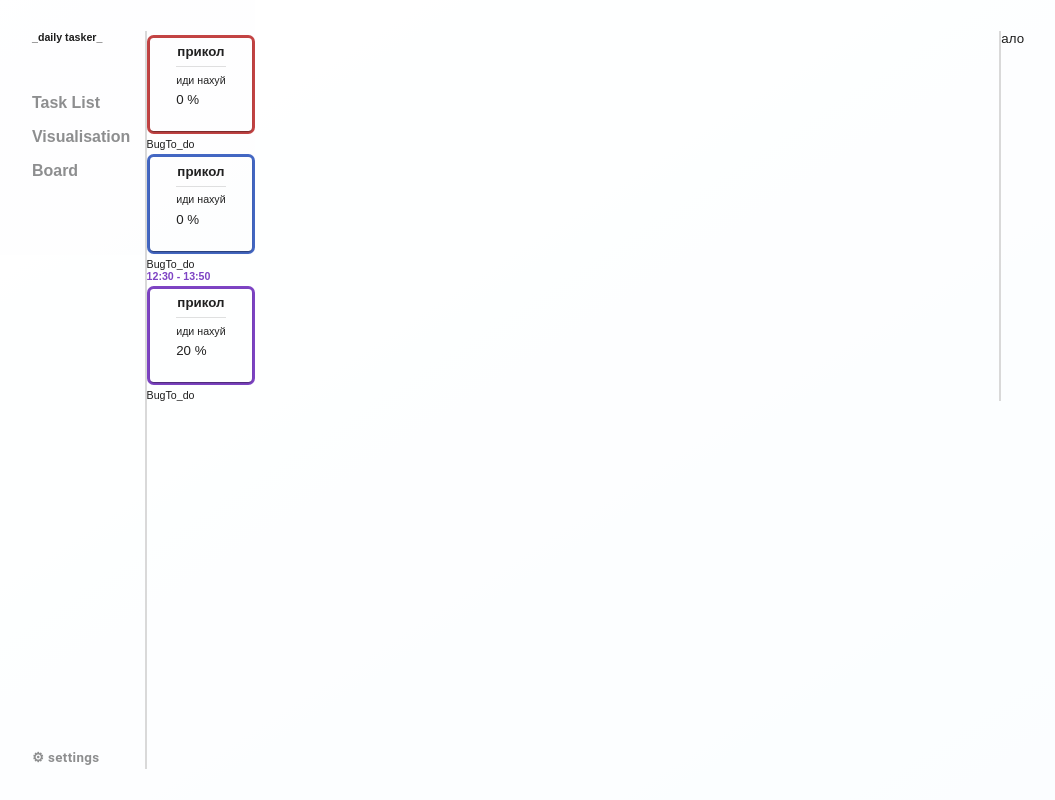
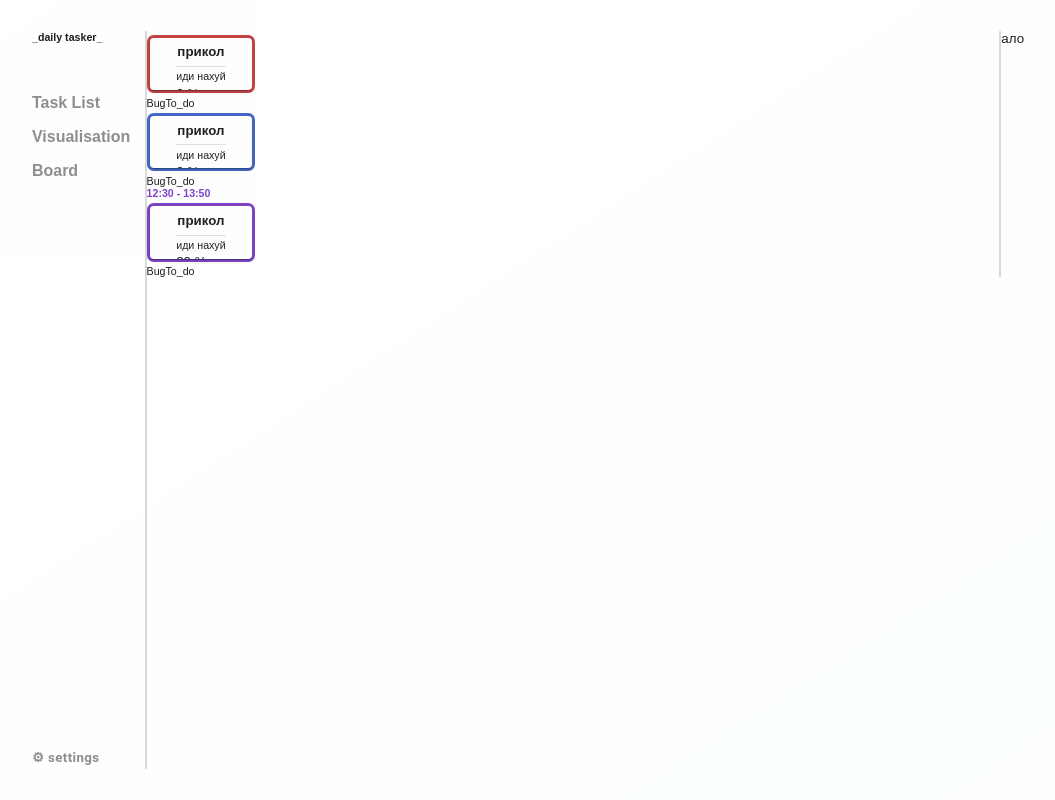
Before and after one commit to ZaplatiteZaSitePJ/t1-tasker, a React (Vite) app: page / in a window 1280 px wide. Shown: the whole page, without its empty margins (0-1055 px from the left). Built offline with nearby package versions, Linux system fonts and the light colour scheme.

Commit message:
1st try stilizing the hover tas aniimationk

```diff
--- a/package.json
+++ b/package.json
@@ -13,6 +13,7 @@
     "@emotion/react": "^11.14.0",
     "@emotion/styled": "^11.14.1",
     "@mui/material": "^7.2.0",
+    "classnames": "^2.5.1",
     "react": "^19.1.0",
     "react-dom": "^19.1.0",
     "react-hook-form": "^7.56.3",
--- a/src/components/pages/compomemts/tasks/Task.tsx
+++ b/src/components/pages/compomemts/tasks/Task.tsx
@@ -24,6 +24,7 @@ const Task: FC<TaskProps> = ({
 				title: title,
 				content: description,
 				optional: <TaskProgressBar progress={progress} />,
+				visability: "hovered"
 			}}
 		/>
 	);
--- a/src/components/ui/cards/CardInfo.module.scss
+++ b/src/components/ui/cards/CardInfo.module.scss
@@ -8,3 +8,20 @@
 	font-size: var(--small-font-size);
 	font-weight: normal;
 }
+
+.additionalContainer {
+	width: 100%;
+	display: flex;
+	flex-direction: column;
+	gap: 0.25rem;
+}
+
+.hovered {
+	position: relative;
+	height: 0;
+	transition: all 0.2s;
+
+	&:hover {
+		height: fit-content;
+	}
+}
--- a/src/components/ui/cards/CardInfo.tsx
+++ b/src/components/ui/cards/CardInfo.tsx
@@ -2,6 +2,7 @@ import { type FC } from "react";
 import { Card, CardContent, Divider } from "@mui/material";
 import type { CardInfoProps } from "./Card.interface";
 import styles from "./CardInfo.module.scss";
+import cn from "classnames";
 
 const CardInfo: FC<CardInfoProps> = ({
 	title,
@@ -15,6 +16,7 @@ const CardInfo: FC<CardInfoProps> = ({
 				maxWidth: "25rem",
 				minWidth: "5rem",
 				background: "transparent",
+				padding:"0rem 0rem",
 			}}
 		>
 			<CardContent
@@ -23,21 +25,18 @@ const CardInfo: FC<CardInfoProps> = ({
 					flexDirection: "column",
 					width: "fit-content",
 					gap: "0.5rem",
-					padding: "0.5rem 2rem",
+					padding: "0.5rem 2rem 0.5rem 2rem",
 				}}
 			>
 				<h3 className={styles.title}>{title}</h3>
-				<Divider orientation="horizontal" flexItem />
-				<p className={styles.description}>{content}</p>
-				<div
-					style={{
-						width: "100%",
-						display: "flex",
-						flexDirection: "column",
-						gap: "0.25rem",
-					}}
+				<div className={cn(styles.additionalContainer, {
+						[styles.hovered] : visability === "hovered"
+					})}
 				>
-					{optional}
+					<Divider orientation="horizontal" flexItem />
+
+					<p className={styles.description}>{content}</p>
+						{optional}
 				</div>
 			</CardContent>
 		</Card>
```
Also changed, not shown: 1 other file (tests, documents, lock files or other folders).
